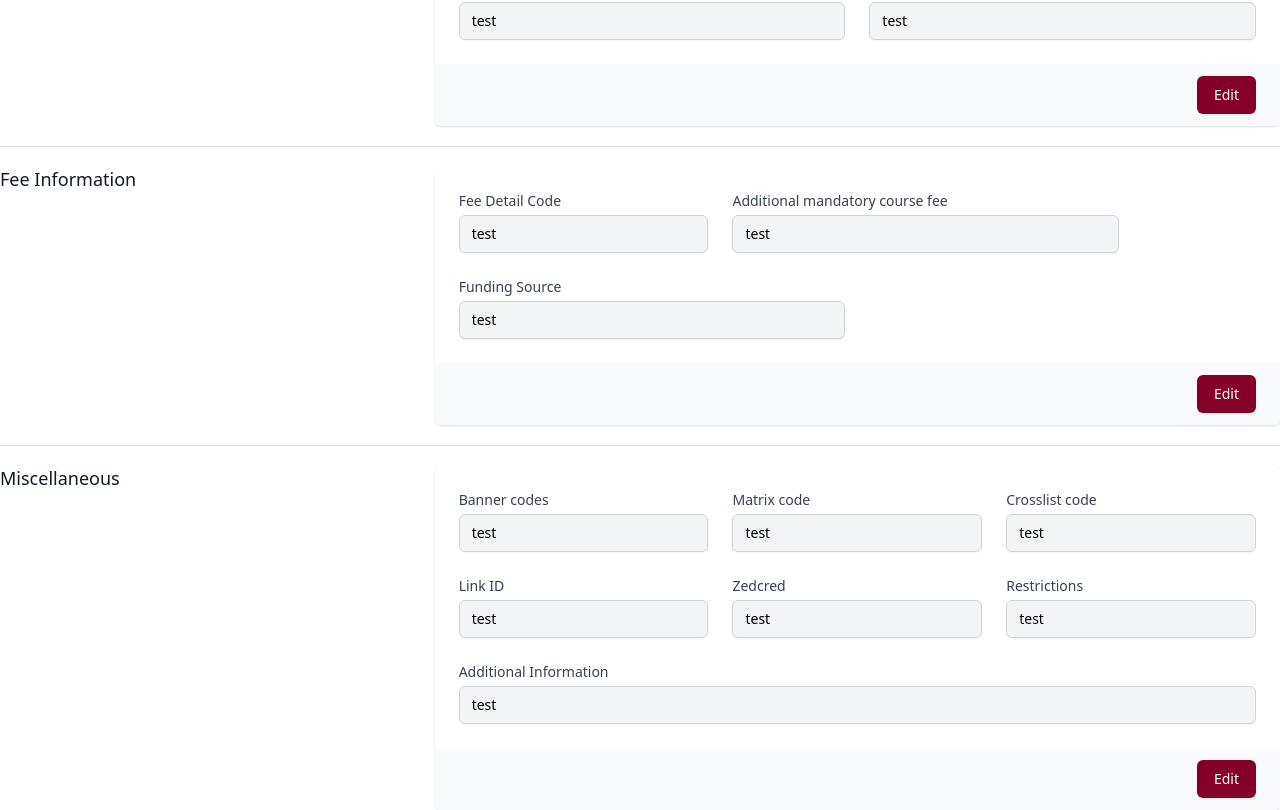
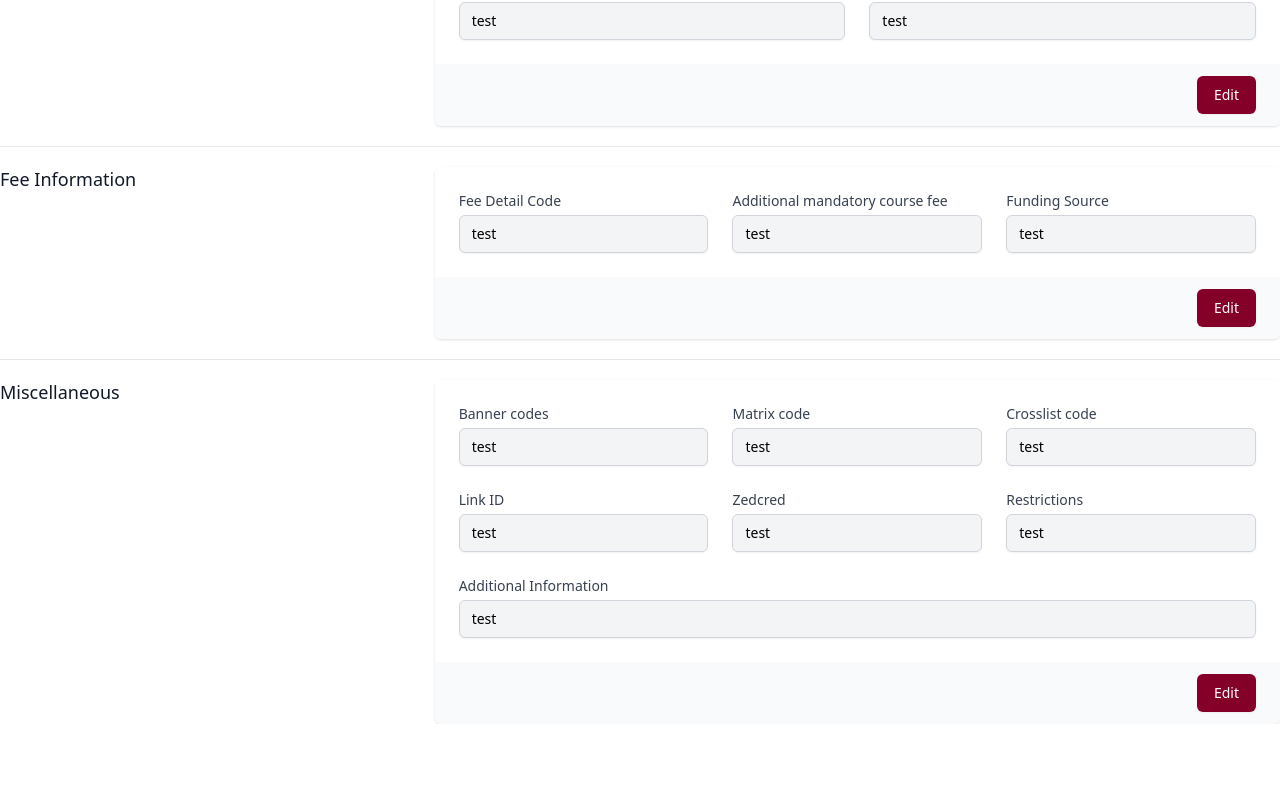
Before and after one commit to Nav-2d/Capstone, a React (Create React App) app in the folder frontend/: page /view-course in a window 1280 px wide. Shown: the part 1627-2437 px from the top of the page. After the commit the page ends 2351 px from the top, so only its background shows below. Built offline with nearby package versions, Linux system fonts and the light colour scheme.

Commit message:
Fix grid layout for fee section

```diff
--- a/frontend/src/pages/AddCourse.jsx
+++ b/frontend/src/pages/AddCourse.jsx
@@ -656,7 +656,7 @@ function AddCourse() {
                         className='mt-1 focus:ring-primary focus:border-primaryblock w-full shadow-sm sm:text-sm border-gray-300 rounded-md'
                       />
                     </div>
-                    <div className='col-span-6 sm:col-span-3'>
+                    <div className='col-span-4 sm:col-span-2'>
                       <label
                         htmlFor='last-name'
                         className='block text-sm font-medium text-gray-700'
@@ -671,7 +671,7 @@ function AddCourse() {
                         className='mt-1 focus:ring-primary focus:border-primaryblock w-full shadow-sm sm:text-sm border-gray-300 rounded-md'
                       />
                     </div>
-                    <div className='col-span-6 sm:col-span-3'>
+                    <div className='col-span-6 sm:col-span-2'>
                       <label
                         htmlFor='last-name'
                         className='block text-sm font-medium text-gray-700'
--- a/frontend/src/pages/ViewCourse.jsx
+++ b/frontend/src/pages/ViewCourse.jsx
@@ -706,7 +706,7 @@ function ViewCourse() {
                         className='mt-1 bg-gray-100 focus:ring-primary focus:border-primaryblock w-full shadow-sm sm:text-sm border-gray-300 rounded-md'
                       />
                     </div>
-                    <div className='col-span-6 sm:col-span-3'>
+                    <div className='col-span-4 sm:col-span-2'>
                       <label
                         htmlFor='last-name'
                         className='block text-sm font-medium text-gray-700'
@@ -723,7 +723,7 @@ function ViewCourse() {
                         className='mt-1 bg-gray-100 focus:ring-primary focus:border-primaryblock w-full shadow-sm sm:text-sm border-gray-300 rounded-md'
                       />
                     </div>
-                    <div className='col-span-6 sm:col-span-3'>
+                    <div className='col-span-4 sm:col-span-2'>
                       <label
                         htmlFor='last-name'
                         className='block text-sm font-medium text-gray-700'
```
